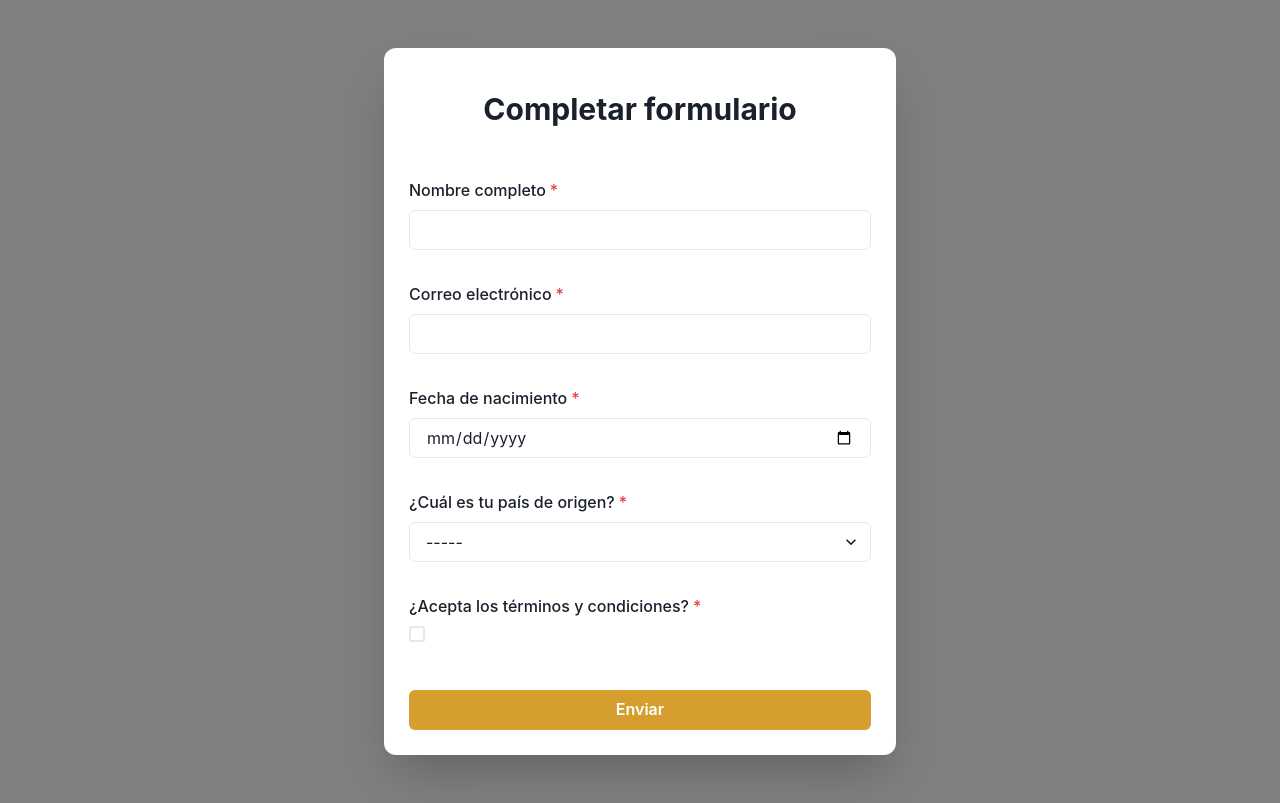
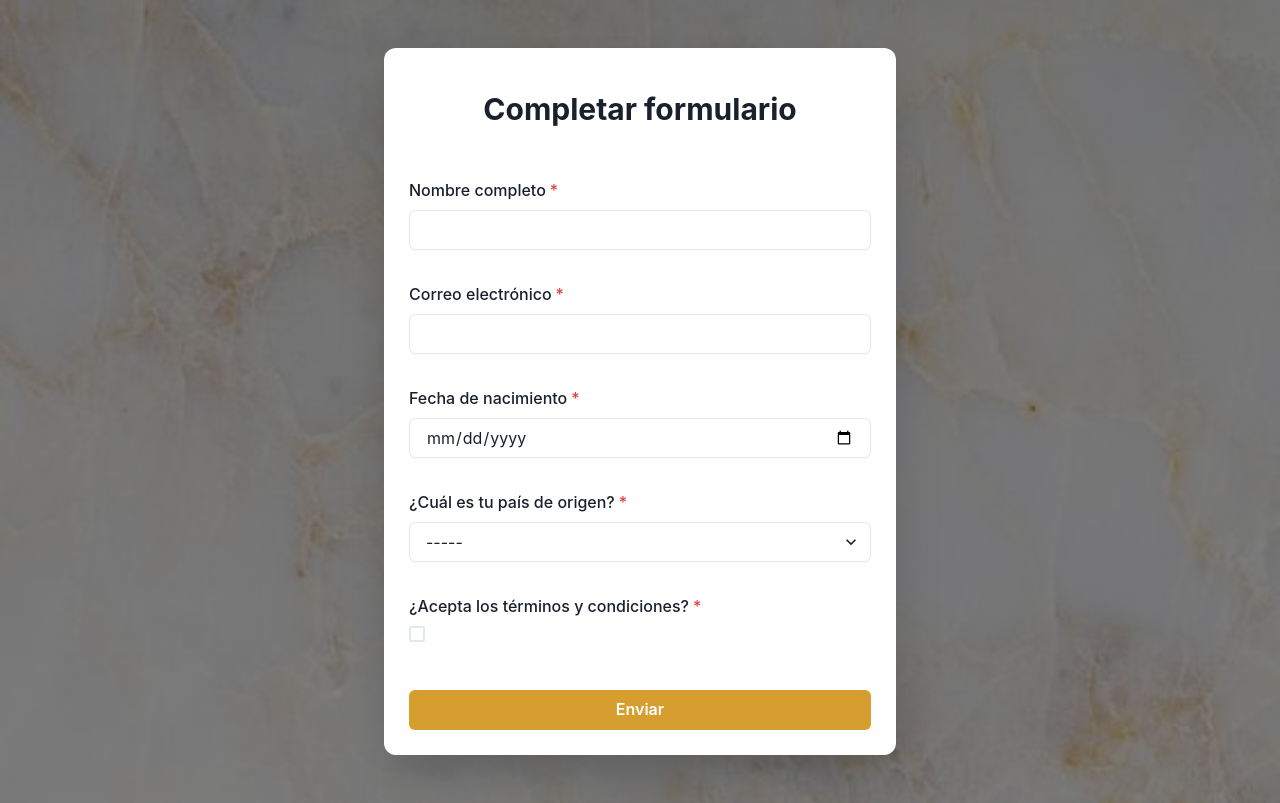
Before and after one commit to davidcicconi94/react-forms, a React (Create React App) app: page / in a window 1280 px wide. Built offline with nearby package versions, Linux system fonts and the light colour scheme.

Commit message:
add mailto, background a styles

```diff
--- /dev/null
+++ b/src/components/Mailto.tsx
@@ -0,0 +1,20 @@
+import { Button } from "@chakra-ui/react";
+import React from "react";
+import { Link } from "react-router-dom";
+
+interface MailProps {
+  email: string;
+  subject: string;
+  body: string;
+  children?: React.ReactNode;
+}
+
+const Mailto = ({ subject, email, body, ...props }: MailProps) => {
+  return (
+    <a href={`mailto:${email}?subject=${subject || ""}&body=${body || ""}`}>
+      {props.children}
+    </a>
+  );
+};
+
+export default Mailto;
--- a/src/pages/Answers.tsx
+++ b/src/pages/Answers.tsx
@@ -10,12 +10,13 @@ import {
 } from "@chakra-ui/layout";
 import { Button, Spinner } from "@chakra-ui/react";
 import React, { useEffect, useState } from "react";
+import Mailto from "../components/Mailto";
 import { getResults } from "../model/api";
 
 interface Data {
   id: string;
   full_name: string | null;
-  email: string | null;
+  email: string;
   birth_date: string | null;
   country_of_origin: string | null;
   terms_and_conditions: boolean;
@@ -41,17 +42,23 @@ const Answers = () => {
   }, []);
 
   return (
-    <>
+    <div
+      style={{
+        backgroundImage: "url('/background_answers.jpg')",
+        backgroundSize: "cover",
+      }}
+    >
       <Text
         textAlign="center"
         fontSize={{ base: "20px", sm: "30px", md: "40px", lg: "50px" }}
         p={18}
+        letterSpacing={2}
       >
         Lista de usuarios que han completado el formulario
       </Text>
       <Divider />
       {loading ? (
-        <Center flexDir="column" minH={"40vh"}>
+        <Center flexDir="column" minH={"100vh"}>
           <Spinner
             thickness="4px"
             speed="0.65s"
@@ -61,9 +68,16 @@ const Answers = () => {
             alignItems="center"
             label="Loading"
           />
-          <Text>Cargando...</Text>
+          <Text mt="4px" as="b">
+            Cargando...
+          </Text>
         </Center>
       ) : (
+        <div
+          style={{
+            minHeight: "100vh",
+          }}
+        >
           <Grid
             templateColumns={{
               sm: "repeat(1, 1fr)",
@@ -101,15 +115,22 @@ const Answers = () => {
                   </Text>
                 </CardBody>
                 <CardFooter>
-                <Button colorScheme="orange" m="auto" variant="outline">
+                  <Mailto
+                    email={item.email}
+                    subject="Frontend Developer en Greydive"
+                    body={`¡Gracias por aplicar ${item.full_name}!, nos comunicaremos a la brevedad.`}
+                  >
+                    <Button colorScheme="orange" variant="outline">
                       Enviar mail
                     </Button>
+                  </Mailto>
                 </CardFooter>
               </Card>
             ))}
           </Grid>
+        </div>
       )}
-    </>
+    </div>
   );
 };
 
--- a/src/pages/Form.tsx
+++ b/src/pages/Form.tsx
@@ -1,9 +1,16 @@
-import { Flex, ScaleFade, Stack } from "@chakra-ui/react";
+import { Flex, Stack } from "@chakra-ui/react";
 import InputForm from "../components/Input";
 
 const Form = (): JSX.Element => {
   return (
-    <Flex minH={"100vh"} align={"center"} justify={"center"} bgColor="gray">
+    <Flex
+      minH={"100vh"}
+      align={"center"}
+      justify={"center"}
+      bgImage="linear-gradient(rgba(0, 0, 0, 0.527),rgba(0, 0, 0, 0.5)) , url('/background_form.jpg')"
+      bgSize="cover"
+      bgRepeat="no-repeat"
+    >
       <Stack
         spacing={8}
         w={"full"}
```
Also changed, not shown: public/background_answers.jpg (added), public/background_form.jpg (added). Lines whose indentation alone changed are shown as unchanged.
